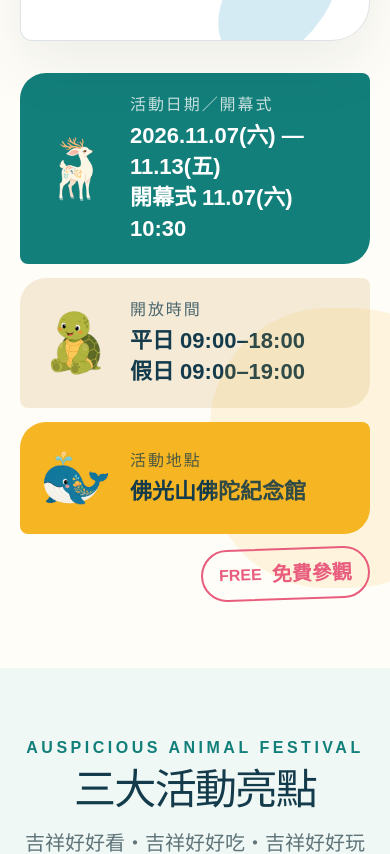
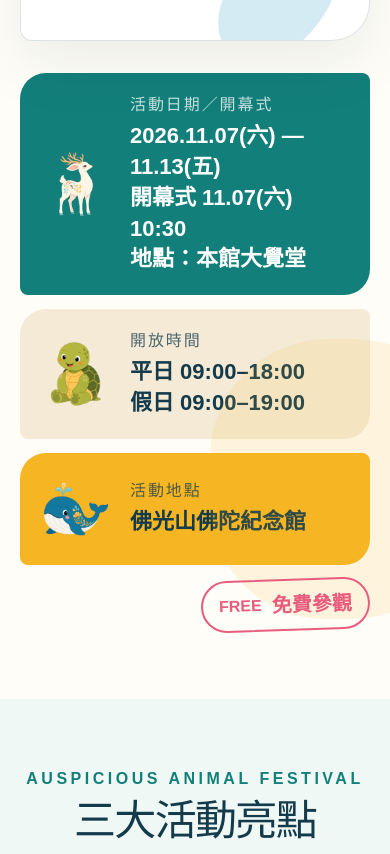
Before and after one commit to fgsbmcart000/foguangshan-2026-bookfair, a Next.js app: page / in a window 390 px wide. Shown: the part 3580-4434 px from the top of the page. Built offline with nearby package versions, Linux system fonts and the light colour scheme.

Commit message:
Add complete organizer footer and opening venue

```diff
--- a/app/globals.css
+++ b/app/globals.css
@@ -333,8 +333,10 @@
 .footer-title strong { font-size: 19px; }
 .footer-title small { margin-top: 5px; color: rgba(255,255,255,.62); }
 .footer-animal { width: 64px; height: 64px; object-fit: contain; }
-.footer-orgs { max-width: 1220px; margin: 30px auto; padding-top: 24px; border-top: 1px solid rgba(255,255,255,.18); color: rgba(255,255,255,.72); font-size: 13px; }
-.footer-orgs p { margin: 7px 0; }
+.footer-orgs { display: grid; gap: 14px; max-width: 1220px; margin: 30px auto; padding-top: 24px; border-top: 1px solid rgba(255,255,255,.18); color: rgba(255,255,255,.82); font-size: 13px; }
+.footer-org-row { display: grid; grid-template-columns: 104px minmax(0, 1fr); gap: 18px; align-items: start; }
+.footer-org-row strong { color: #fff; font-weight: 800; letter-spacing: .08em; white-space: nowrap; }
+.footer-org-row p { margin: 0; line-height: 1.85; }
 .copyright { max-width: 1220px; margin: auto; color: rgba(255,255,255,.45); font-size: 16px; }
 
 /* 全站文字統一放大約兩級，保留既有網格、欄數與區塊結構。 */
@@ -502,6 +504,7 @@
   .notice-bar { flex-direction: column; gap: 8px; }
   .footer-title strong { font-size: 19px; }
   .footer-title small { font-size: 15px; }
+  .footer-org-row { grid-template-columns: 1fr; gap: 3px; }
 }
 
 @media (prefers-reduced-motion: reduce) { html { scroll-behavior: auto; } }
--- a/app/page.tsx
+++ b/app/page.tsx
@@ -386,7 +386,7 @@
             <div className="info-stack">
               <div className="info-card teal-card">
                 <img className="info-animal" src="/assets/animal-icons/deer.png" alt="" />
-                <div><small>活動日期／開幕式</small><strong>2026.11.07(六) — 11.13(五)<br />開幕式 11.07(六) 10:30</strong></div>
+                <div><small>活動日期／開幕式</small><strong>2026.11.07(六) — 11.13(五)<br />開幕式 11.07(六) 10:30<br />地點：本館大覺堂</strong></div>
               </div>
               <div className="info-card cream-card">
                 <img className="info-animal" src="/assets/animal-icons/turtle.png" alt="" />
@@ -745,7 +745,11 @@
 
       <footer>
         <div className="footer-title"><img className="footer-animal" src="/assets/animal-icons/bear.png" alt="" /><div><strong>佛光山 2026 年書展暨蔬食博覽會</strong><small>Fo Guang Shan 2026 Book Fair and Vegetarian Expo</small></div></div>
-        <div className="footer-orgs"><p>指導單位｜教育部</p><p>主辦單位｜環境部、高雄市政府、財團法人人間文教基金會</p></div>
+        <div className="footer-orgs" aria-label="活動指導、主辦及協辦單位">
+          <div className="footer-org-row"><strong>指導單位</strong><p>教育部</p></div>
+          <div className="footer-org-row"><strong>主辦單位</strong><p>環境部、高雄市政府、財團法人人間文教基金會</p></div>
+          <div className="footer-org-row"><strong>協辦單位</strong><p>國家圖書館、高雄市政府教育局、高雄市政府農業局、高雄市政府觀光局、高雄市政府環保局、臺南市政府教育局、屏東縣政府教育處、財團法人佛光山文教基金會、財團法人佛光山慈悲社會福利基金會、香雲國際股份有限公司、滴水坊股份有限公司、人間衛視、人間福報社</p></div>
+        </div>
         <p className="copyright">© 2026 Fo Guang Shan Book Fair & Vegetarian Expo</p>
       </footer>
     </main>
```
